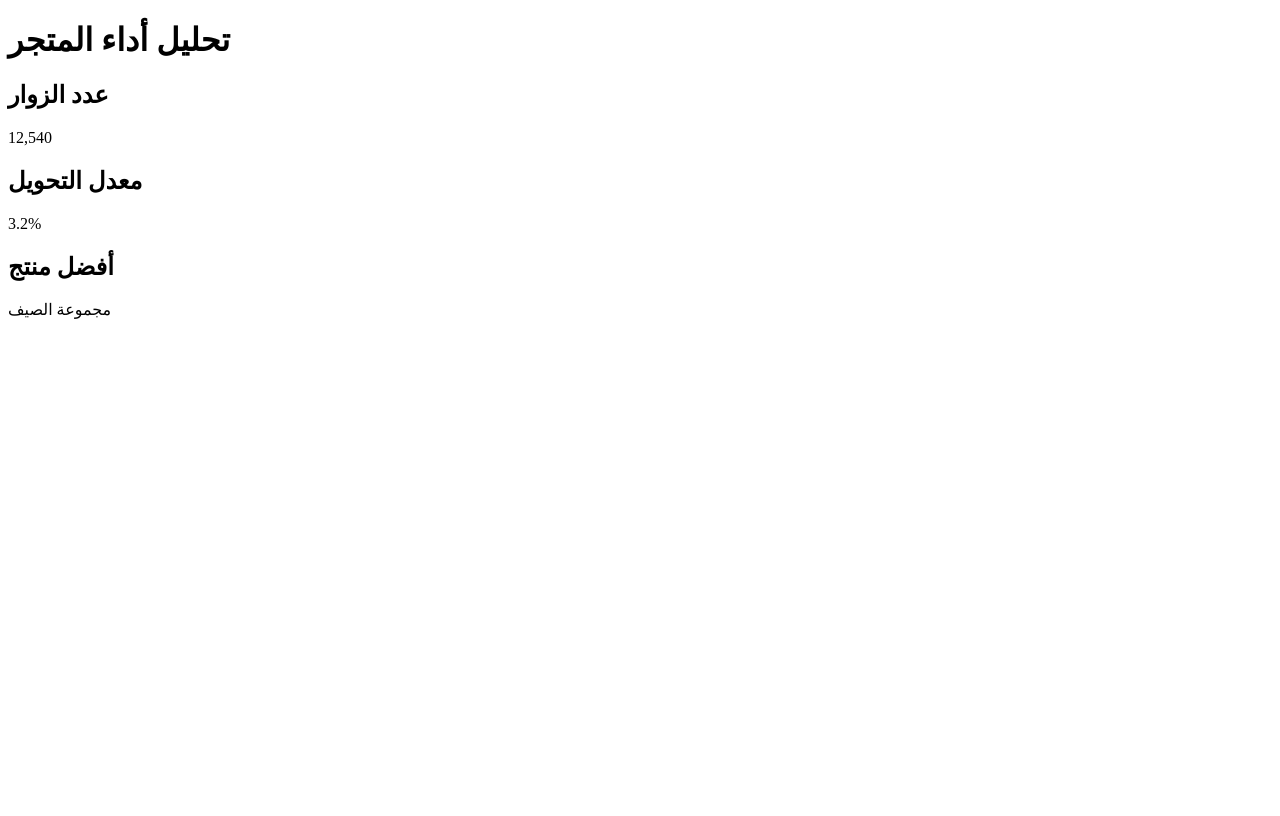
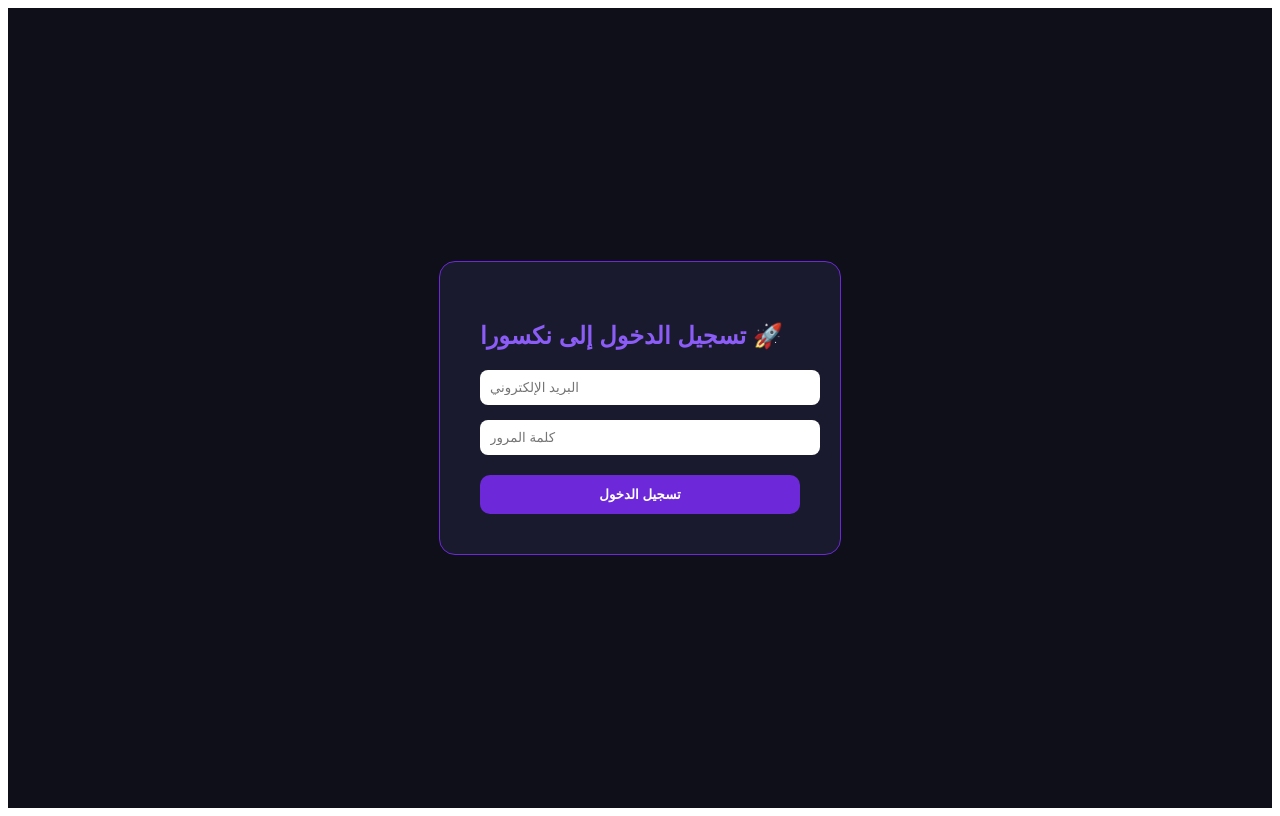
Before and after one commit to rza852381-ship-it/nex-ora-marketing-w-, a Next.js app: page / in a window 1280 px wide. Built offline with nearby package versions, Linux system fonts and the light colour scheme.

Commit message:
Add files via upload

```diff
--- a/src/app/page.tsx
+++ b/src/app/page.tsx
@@ -1,25 +1,68 @@
-export default function AnalyticsPage() {
+"use client";
+
+export default function LoginPage() {
   return (
-    <div className="min-h-screen bg-[#111118] text-white p-8">
-      <h1 className="text-3xl font-bold text-purple-400 mb-6">
-        تحليل أداء المتجر
-      </h1>
+    <div
+      style={{
+        background: "#0F0F1A",
+        minHeight: "100vh",
+        display: "flex",
+        justifyContent: "center",
+        alignItems: "center",
+        color: "white",
+        fontFamily: "sans-serif",
+      }}
+    >
+      <div
+        style={{
+          background: "#1A1A2E",
+          padding: "40px",
+          borderRadius: "16px",
+          width: "320px",
+          border: "1px solid #6D28D9",
+        }}
+      >
+        <h2 style={{ color: "#8B5CF6", marginBottom: "20px" }}>
+          تسجيل الدخول إلى نكسورا 🚀
+        </h2>
 
-      <div className="grid md:grid-cols-3 gap-6">
-        <div className="bg-[#1a1a25] p-6 rounded-2xl border border-purple-800">
-          <h2>عدد الزوار</h2>
-          <p className="text-2xl text-purple-400 mt-2">12,540</p>
-        </div>
+        <input
+          placeholder="البريد الإلكتروني"
+          style={{
+            width: "100%",
+            padding: "10px",
+            marginBottom: "15px",
+            borderRadius: "8px",
+            border: "none",
+          }}
+        />
 
-        <div className="bg-[#1a1a25] p-6 rounded-2xl border border-purple-800">
-          <h2>معدل التحويل</h2>
-          <p className="text-2xl text-purple-400 mt-2">3.2%</p>
-        </div>
+        <input
+          type="password"
+          placeholder="كلمة المرور"
+          style={{
+            width: "100%",
+            padding: "10px",
+            marginBottom: "20px",
+            borderRadius: "8px",
+            border: "none",
+          }}
+        />
 
-        <div className="bg-[#1a1a25] p-6 rounded-2xl border border-purple-800">
-          <h2>أفضل منتج</h2>
-          <p className="text-purple-400 mt-2">مجموعة الصيف</p>
-        </div>
+        <button
+          style={{
+            width: "100%",
+            background: "#6D28D9",
+            padding: "12px",
+            borderRadius: "10px",
+            border: "none",
+            color: "white",
+            fontWeight: "bold",
+            cursor: "pointer",
+          }}
+        >
+          تسجيل الدخول
+        </button>
       </div>
     </div>
   );
--- /dev/null
+++ b/src/app/route.ts
@@ -0,0 +1,18 @@
+import { NextResponse } from "next/server";
+
+export async function POST(req: Request) {
+  const body = await req.json();
+
+  console.log("Salla Webhook:", body);
+
+  if (body.event === "app.store.authorize") {
+    const accessToken = body.data.access_token;
+    const storeId = body.merchant.id;
+
+    // هنا المفروض تخزنينهم في قاعدة البيانات
+    console.log("Store Connected:", storeId);
+    console.log("Token:", accessToken);
+  }
+
+  return NextResponse.json({ success: true });
+}
```
